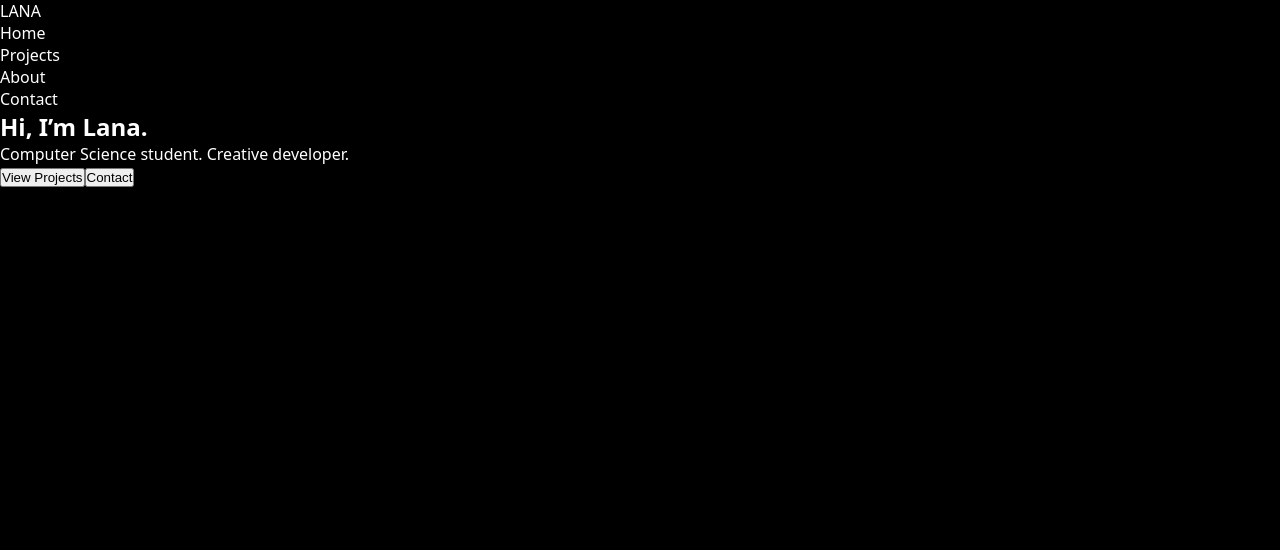
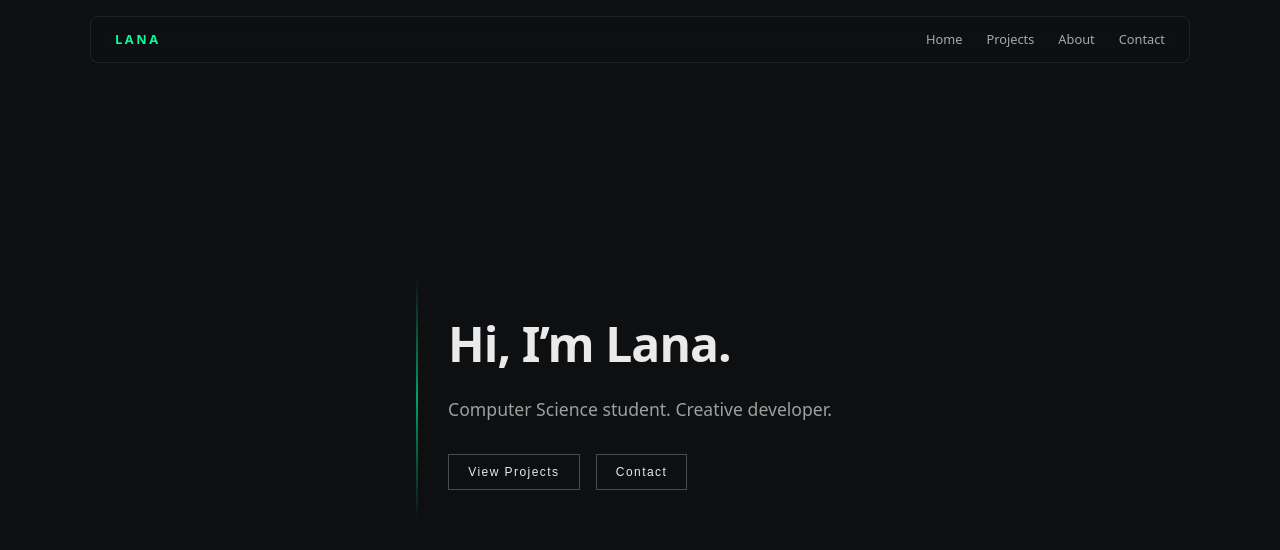
Before and after one commit to Lana-Cambeses/Portfolio, a React (Vite) app in the folder portfolio/: page / in a window 1280 px wide. Shown: the top 550 px of the page. Built offline with nearby package versions, Linux system fonts and the light colour scheme.

Commit message:
layout upgrade

```diff
--- a/portfolio/src/index.css
+++ b/portfolio/src/index.css
@@ -1,11 +1,141 @@
+/* ===== Reset & Base ===== */
 * {
   margin: 0;
   padding: 0;
   box-sizing: border-box;
 }
 
+:root {
+  --bg: #0e0f11;
+  --text: #eaeaea;
+  --muted: rgba(255, 255, 255, 0.6);
+  --border: rgba(255, 255, 255, 0.08);
+  --accent: #00ff9c;
+}
+
 body {
-  background: black;
-  color: white;
-  font-family: system-ui, sans-serif;
+  background-color: var(--bg);
+  color: var(--text);
+  font-family: system-ui, -apple-system, BlinkMacSystemFont, sans-serif;
+  line-height: 1.5;
 }
+
+/* ===== Navbar (floating / sticky) ===== */
+.navbar {
+  position: sticky;
+  top: 1rem;
+  z-index: 100;
+
+  display: flex;
+  justify-content: center;
+
+  pointer-events: none; /* keeps floating illusion clean */
+}
+
+.navbar-inner {
+  width: calc(100% - 3rem);
+  max-width: 1100px;
+
+  background: rgba(14, 15, 17, 0.8);
+  backdrop-filter: blur(8px);
+
+  border: 1px solid var(--border);
+  border-radius: 8px;
+
+  padding: 0.8rem 1.5rem;
+
+  display: flex;
+  justify-content: space-between;
+  align-items: center;
+
+  pointer-events: auto;
+}
+
+.navbar-logo {
+  font-weight: 700;
+  letter-spacing: 0.2em;
+  font-size: 0.8rem;
+  color: var(--accent);
+}
+
+.navbar-links {
+  list-style: none;
+  display: flex;
+  gap: 1.5rem;
+}
+
+.navbar-links li {
+  font-size: 0.8rem;
+  opacity: 0.7;
+  cursor: pointer;
+  transition: opacity 0.2s ease;
+}
+
+.navbar-links li:hover {
+  color: var(--accent);
+}
+
+/* ===== Home / Hero ===== */
+.home {
+  min-height: calc(100vh - 96px);
+  display: flex;
+  justify-content: center;
+  align-items: center;
+}
+
+.hero {
+  max-width: 700px;
+  padding: 2rem;
+  position: relative;
+}
+
+.hero::before {
+  content: "";
+  position: absolute;
+  left: 0;
+  top: 0;
+  height: 100%;
+  width: 2px;
+  background: linear-gradient(
+    to bottom,
+    transparent,
+    var(--accent),
+    transparent
+  );
+  opacity: 0.6;
+}
+
+.hero-title {
+  font-size: 3rem;
+  font-weight: 700;
+  letter-spacing: -0.02em;
+}
+
+.hero-subtitle {
+  margin-top: 1rem;
+  font-size: 1.1rem;
+  color: var(--muted);
+}
+
+/* ===== Actions ===== */
+.hero-actions {
+  margin-top: 2rem;
+  display: flex;
+  gap: 1rem;
+}
+
+.hero-actions button {
+  background: transparent;
+  border: 1px solid rgba(255, 255, 255, 0.25);
+  color: var(--text);
+  padding: 0.6rem 1.2rem;
+  font-size: 0.75rem;
+  letter-spacing: 0.12em;
+  cursor: pointer;
+  transition: all 0.2s ease;
+}
+
+.hero-actions button:hover {
+  border-color: var(--accent);
+  color: var(--accent);
+}
```
